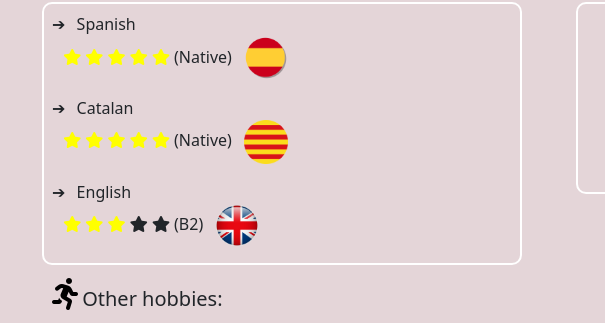
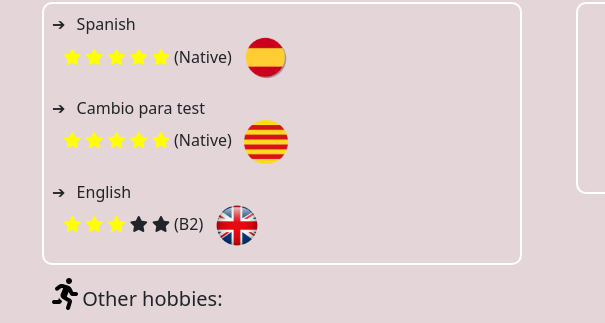
Before and after one commit to PabloRodriguezElvira/Proyecto_Web_Jedi, a plain HTML site: page index.html in a window 1280 px wide. Shown: the part 908-1231 px from the top of the page, 0-605 px from the left. Drawn offline with nearby package versions, Linux system fonts and the light colour scheme.

Commit message:
Cambio de prueba

```diff
--- a/index.html
+++ b/index.html
@@ -118,7 +118,7 @@
                       <img src = "imagenes/spain.png" alt = "foto_spain" class = "fotos_idiomas">
                     </div>
                   </li>
-                  <li class = "py-2">Catalan
+                  <li class = "py-2">Cambio para test
                     <div>
                       <i class="fas fa-star amarillo"></i>
                       <i class="fas fa-star amarillo"></i>
```
